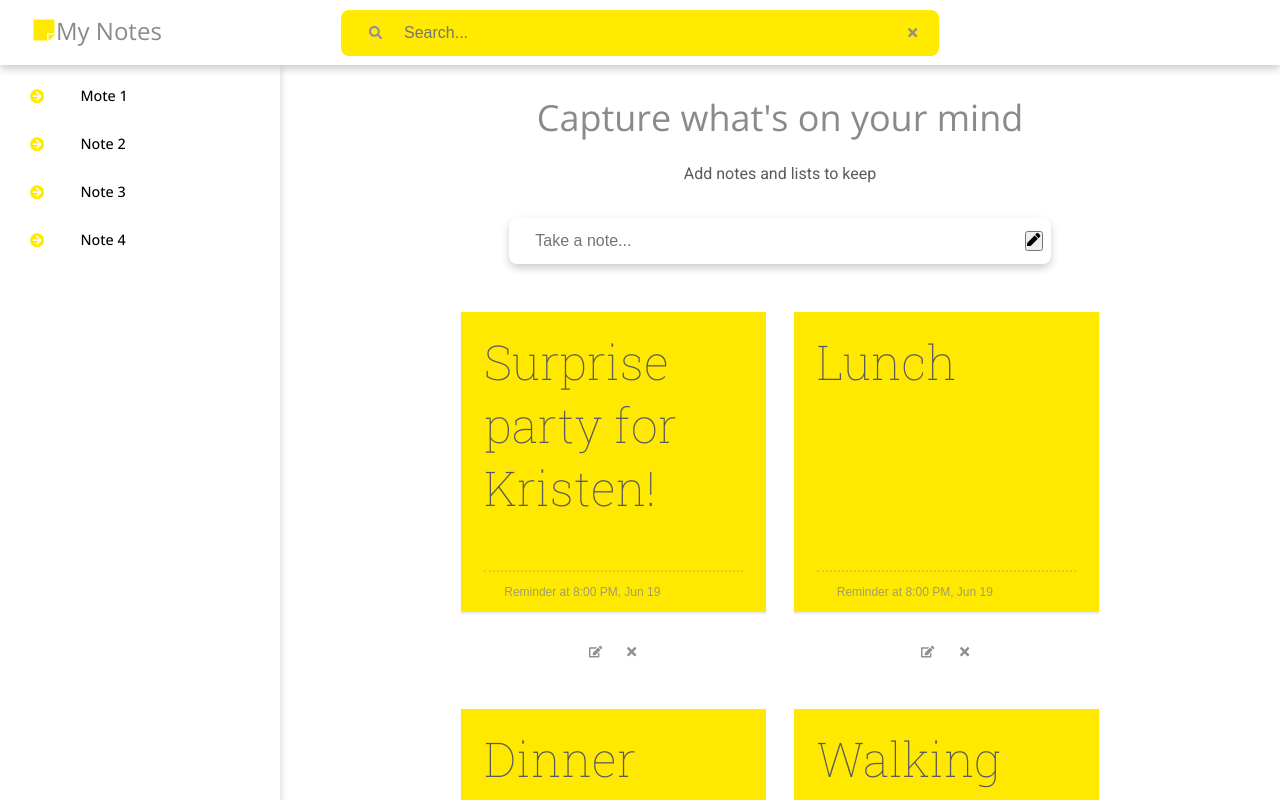
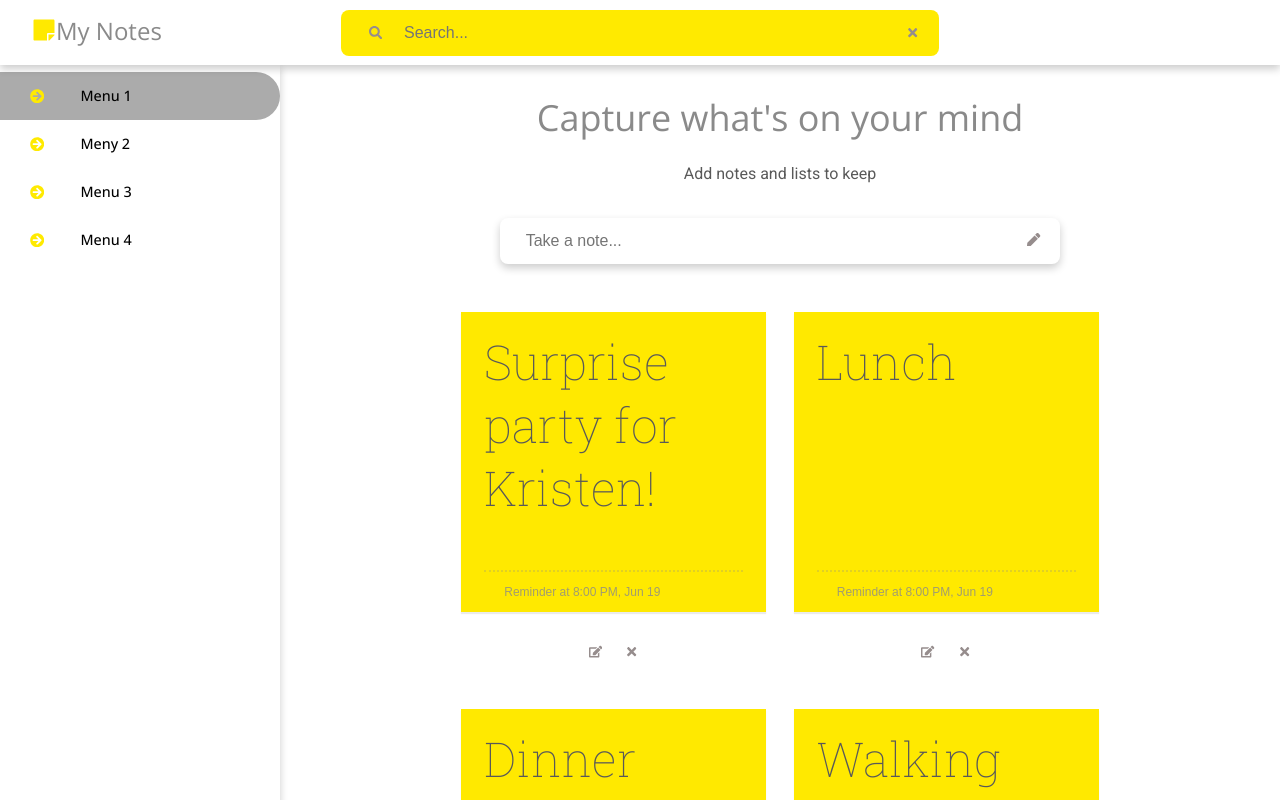
Before and after one commit to mikaeileghbal/mynotes, a React app: page / in a window 1280 px wide. Shown: the top 800 px of the page. Built offline with nearby package versions, Linux system fonts and the light colour scheme.

Commit message:
Fix main menu and add form

```diff
--- a/src/api/initialData.js
+++ b/src/api/initialData.js
@@ -1,21 +1,21 @@
 const data = [
   {
-    id: 1,
+    id: "1",
     text: "Surprise party for Kristen!",
     done: false,
   },
   {
-    id: 2,
+    id: "2",
     text: "Lunch",
     done: false,
   },
   {
-    id: 3,
+    id: "3",
     text: "Dinner",
     done: false,
   },
   {
-    id: 4,
+    id: "4",
     text: "Walking",
     done: false,
   },
--- a/src/components/Form.js
+++ b/src/components/Form.js
@@ -40,7 +40,7 @@ const Form = () => {
             onChange={onInputChange}
             placeholder="Take a note..."
           />
-          <button type="button" onClick={handleAdd}>
+          <button type="button" onClick={handleAdd} className="btn">
             <FaPen />
           </button>
         </form>
--- a/src/components/MainMenu.js
+++ b/src/components/MainMenu.js
@@ -3,25 +3,33 @@ import { FaArrowCircleRight } from "react-icons/fa";
 import MenuStyles from "./styles/MenuStyles";
 import { Footer } from "../components";
 
-const menuItems = ["Mote 1", "Note 2", "Note 3", "Note 4"];
+const menuItems = [
+  { text: "Menu 1", id: 1 },
+  { text: "Meny 2", id: 2 },
+  { text: "Menu 3", id: 3 },
+  { text: "Menu 4", id: 4 },
+];
+
 const MainMenu = () => {
-  const [active, setActive] = useState(0);
+  const [active, setActive] = useState(1);
 
-  const onClick = (event) => {
-    setActive(event.target.key);
+  const onClick = (id) => {
+    console.log(id);
+    setActive(id);
   };
 
   return (
     <MenuStyles>
       {menuItems.map((item) => (
         <button
-          key={item}
-          className={active === item ? "menu-item active" : "menu-item"}
+          key={item.id}
+          className={active === item.id ? "menu-item active" : "menu-item"}
+          onClick={() => onClick(item.id)}
         >
           <FaArrowCircleRight
             style={{ marginRight: "2.25rem", color: "#ffea00" }}
           />
-          {item}
+          {item.text}
         </button>
       ))}
     </MenuStyles>
--- a/src/components/styles/MenuStyles.js
+++ b/src/components/styles/MenuStyles.js
@@ -9,6 +9,7 @@ const MenuStyles = styled.div`
   flex-direction: column;
   padding: 0.5rem 0;
   box-shadow: 0px 4px 8px rgba(0, 0, 0, 0.2);
+
   .menu-item {
     font-family: "Open Sans", sans-serif;
     background: white;
@@ -24,8 +25,11 @@ const MenuStyles = styled.div`
     align-items: center;
 
     &:hover {
-      background: silver;
+      background: #ababab66;
     }
+  }
+  .menu-item.active {
+    background-color: #ababab;
   }
 `;
 
```
